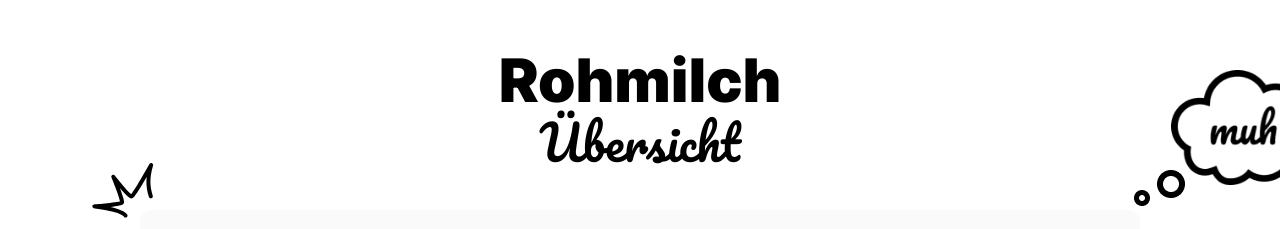
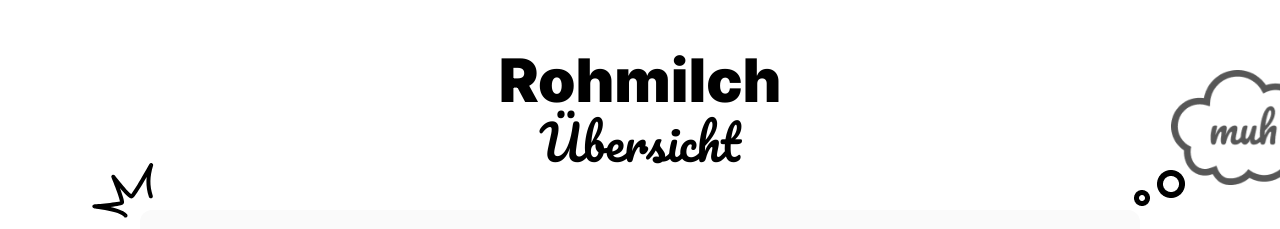
Before and after one commit to meisteraxel/rohmilch-kaufen.de, a React (Vite) app: page / in a window 1280 px wide. Shown: the part 174-403 px from the top of the page. Built offline with nearby package versions, Linux system fonts and the light colour scheme; grey boxes are pictures that could not be loaded.

Commit message:
changed animation to muh-icon

```diff
--- a/src/index.css
+++ b/src/index.css
@@ -141,7 +141,7 @@
     opacity: 0;
   }
   1% {
-    opacity: 0; /* Start with opacity 0 */
+    opacity: 0;
   }
   100% {
     opacity: 1;
@@ -149,13 +149,13 @@
 }
 
 .fadeIn-animation-first {
-  animation: fadeIn 1s ease-in-out forwards;
+  animation: fadeIn 1s ease-in-out 3s forwards;
 }
 
 .fadeIn-animation-second {
-  animation: fadeIn 1s ease-in-out 1s forwards;
+  animation: fadeIn 1s ease-in-out 4s forwards;
 }
 
 .fadeIn-animation-third {
-  animation: fadeIn 1s ease-in-out 2s forwards;
+  animation: fadeIn 1s ease-in-out 5s forwards;
 }
--- a/src/pages/error.jsx
+++ b/src/pages/error.jsx
@@ -7,7 +7,9 @@
     <div className="flex flex-col items-center justify-center h-screen bg-white">
       <h1>404</h1>
       <h2>Page not found</h2>
-      <Link to="/">Go to home page</Link>
+      <Link to="/" className="underline">
+        Go to home page
+      </Link>
     </div>
   );
 }
--- a/src/pages/home.jsx
+++ b/src/pages/home.jsx
@@ -3,7 +3,6 @@
 import Footer from "../components/footer.jsx";
 import Navbar from "../components/navbar.jsx";
 import GrasIcon from "../assets/images/gras-icon.svg";
-import BubbleIcon from "../assets/images/gedanken.svg";
 import SmallCircle from "../assets/images/small-circle.png";
 import Circle from "../assets/images/circle.png";
 import Muh from "../assets/images/muh.png";
```
Also changed, not shown: src/assets/images/gedanken.svg (deleted).
